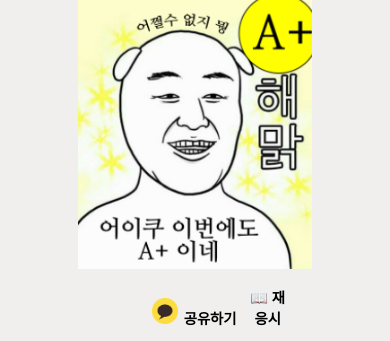
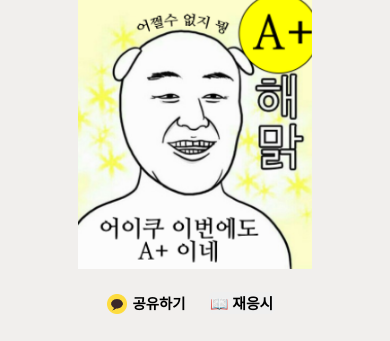
Before and after one commit to arimSeo/PNU-Quiz, a Django app: template Project/Qapp/templates/result.html in a window 390 px wide. Shown: the part 1206-1547 px from the top of the page. After the commit the page ends 1520 px from the top, so only its background shows below. Run offline with Django 3.2, Linux system fonts and the light colour scheme; the template is opened without the code that fills it, so the values that code supplies are empty; some libraries are stand-ins or nearby versions.

Commit message:
[mdf] btns 수정

```diff
--- a/Project/Qapp/static/css/result.css
+++ b/Project/Qapp/static/css/result.css
@@ -183,7 +183,7 @@
 
 .btn{
     text-align: center;
-    margin:0% 0 3% 2%;
+    margin:1% 0 3% 2%;
     display:inline-block;
     width:10%;
 }
@@ -200,6 +200,10 @@
     font-weight: bold;
     cursor: pointer;
 
+}
+
+.btns{
+    text-align: center;
 }
 
 .gong{
@@ -354,6 +358,10 @@
         cursor: pointer;
         padding: 1.2% 4% 1.2% 4%;
     } */
+
+    .btn{
+        width: 23%;
+    }
     #re_btn{
         border-radius: 5px;
         border: 0px solid #c9c6c6;
@@ -362,10 +370,10 @@
         margin-bottom: 1%;
         /* background-color: #DEDEDE; */
         text-align: center;
-        font-size: 0.9rem;
+        font-size: 0.93rem;
         font-weight: bold;
         cursor: pointer;
-
+        display: inline-block;
     }
 
     .gong{
@@ -375,5 +383,20 @@
         font-size: 0.9rem;
         font-weight: bold;
         cursor: pointer;
+        display: inline-block;
+    }
+
+    #kakao-link-btn{
+        margin-right: 0% !important;
+    }
+
+    .kakaimg{
+        margin-bottom: -1.2% !important;
+        width: 20px;
+        height: 20px;
+    }
+
+    .sociallink ml-1{
+        margin-left: 30% !important;
     }
 }
--- a/Project/Qapp/templates/result.html
+++ b/Project/Qapp/templates/result.html
@@ -226,13 +226,14 @@
                 });
             };
         </script>
+    <div class="btns">
     <span class="sociallink ml-1">
-        <a href="javascript:sendLinkKakao()" id="kakao-link-btn" title="카카오톡으로 공유" style="text-decoration:none; color:black; margin-left:39%; @media (max-width: 900px){margin-left:10%; }">
-            <img src="{% static 'image/kakao.png' %}" width="26px" alt="Kakaotalk" style="margin-top:2%; "> <span class="gong">공유하기</span>
+        <a href="javascript:sendLinkKakao()" id="kakao-link-btn" title="카카오톡으로 공유" style="text-decoration:none; color:black; margin-left: 1%;">
+            <img src="{% static 'image/kakao.png' %}" class="kakaimg" width="26px" alt="Kakaotalk" style="margin-bottom:-0.3%;"> <span class="gong">공유하기</span>
         </a>
     </span>
     <div class="btn"><a href="{% url 'home' %}"><button id="re_btn">📖 재응시</button></a></div>
-
+    </div>
 </div>
 
 {% endblock %}
```
Also changed, not shown: Project/Qapp/views.py (line endings or trailing spaces).
